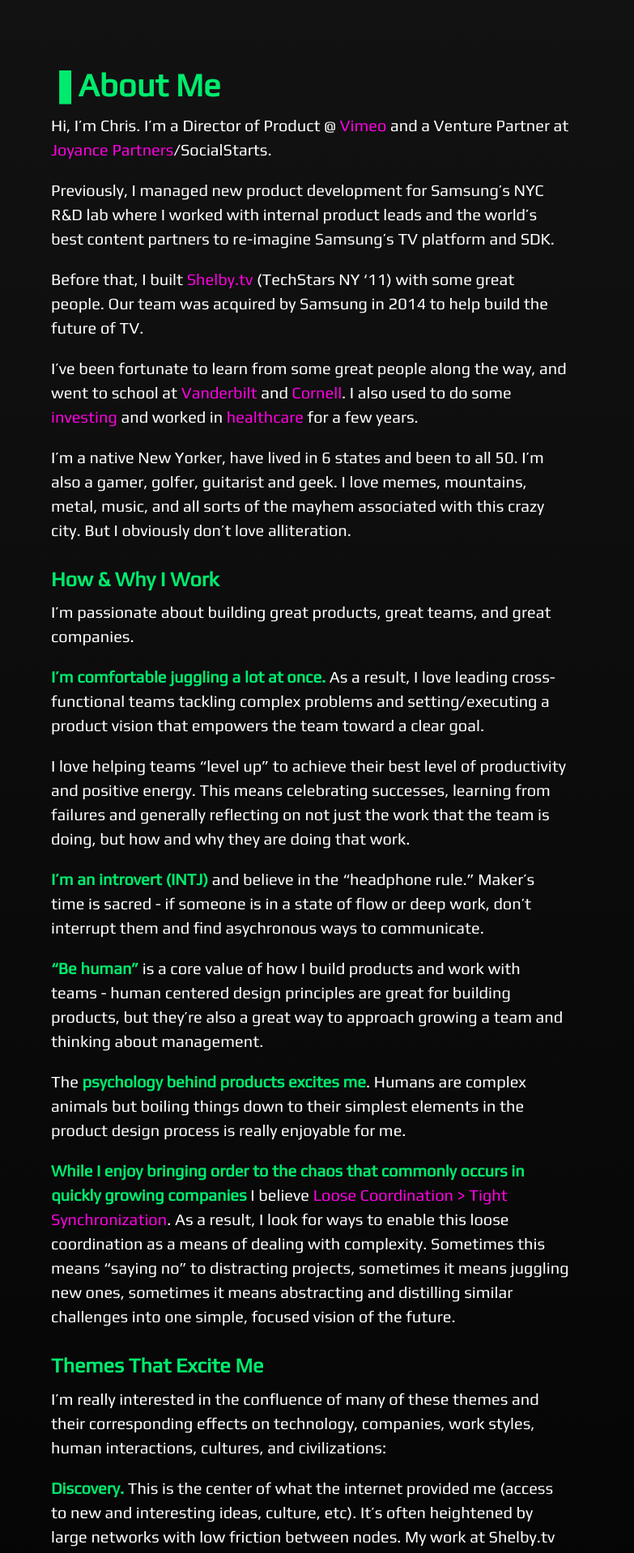
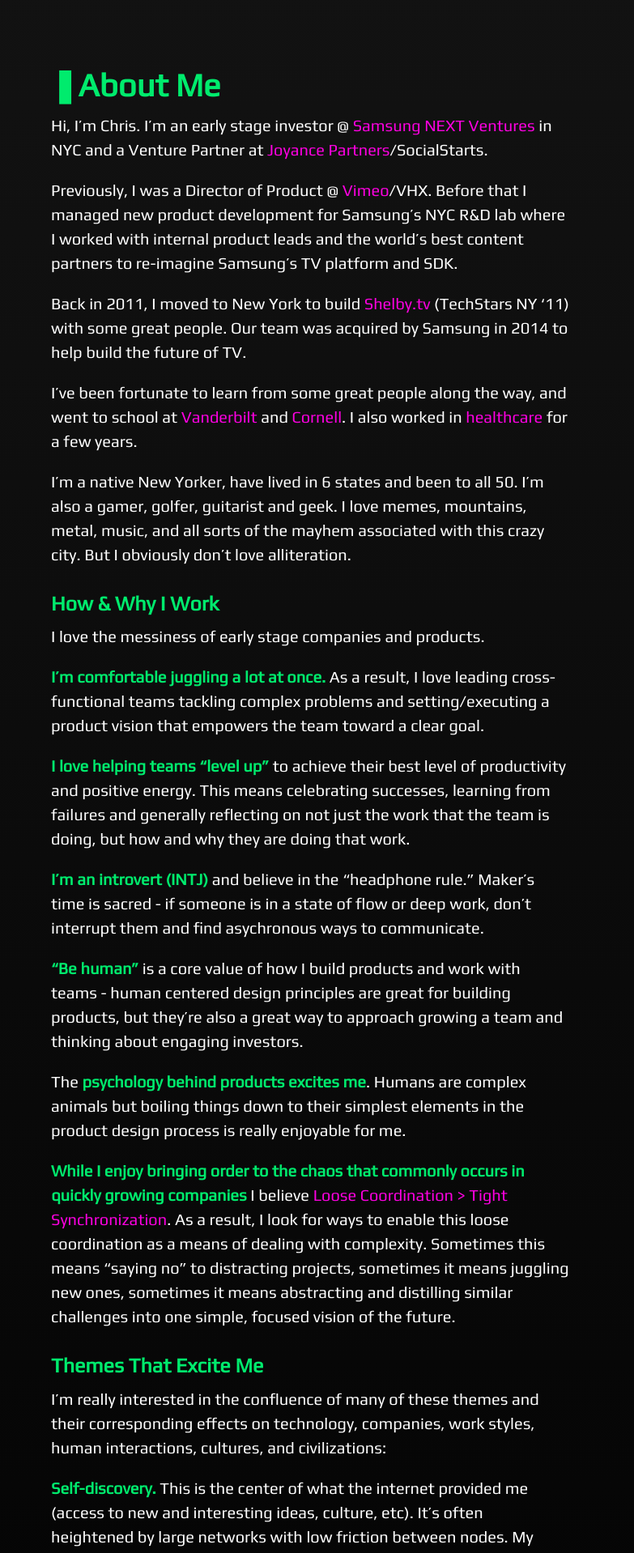
Before and after one commit to ckurdziel/ckurdziel.github.com, a Jekyll site: the page built from about.md, in a window 1280 px wide. Shown: the top 1918 px of the page at 81% size, without its empty margins (497-1280 px from the left). Built offline with Jekyll 4.4.1, drawn with Linux system fonts in a browser that asks for light colours; some of the changed text lies outside the part shown.

Commit message:
Update bio

```diff
--- a/about.md
+++ b/about.md
@@ -5,28 +5,28 @@ permalink: /about/
 tags: [about, me, chris kurdziel]
 ---
 
-Hi, I'm Chris. I'm a Director of Product @ [Vimeo][1] and a Venture Partner at [Joyance Partners][2]/SocialStarts.
+Hi, I'm Chris. I'm an early stage investor @ [Samsung NEXT Ventures][0] in NYC and a Venture Partner at [Joyance Partners][1]/SocialStarts.
 
-Previously, I managed new product development for Samsung’s NYC R&D lab where I worked with internal product leads and the world's best content partners to re-imagine Samsung’s TV platform and SDK.
+Previously, I was a Director of Product @ [Vimeo][2]/VHX. Before that I managed new product development for Samsung’s NYC R&D lab where I worked with internal product leads and the world's best content partners to re-imagine Samsung’s TV platform and SDK.
 
-Before that, I built [Shelby.tv][3] (TechStars NY '11) with some great people. Our team was acquired by Samsung in 2014 to help build the future of TV.
+Back in 2011, I moved to New York to build [Shelby.tv][3] (TechStars NY '11) with some great people. Our team was acquired by Samsung in 2014 to help build the future of TV.
 
-I've been fortunate to learn from some great people along the way, and went to school at [Vanderbilt][4] and [Cornell][5]. I also used to do some [investing][6] and worked in [healthcare][7] for a few years.
+I've been fortunate to learn from some great people along the way, and went to school at [Vanderbilt][4] and [Cornell][5]. I also worked in [healthcare][7] for a few years.
 
 I'm a native New Yorker, have lived in 6 states and been to all 50. I'm also a gamer, golfer, guitarist and geek. I love memes, mountains, metal, music, and all sorts of the mayhem associated with this crazy city. But I obviously don't love alliteration.
 
 
 ### How & Why I Work
 
-I'm passionate about building great products, great teams, and great companies.
+I love the messiness of early stage companies and products.
 
 **I'm comfortable juggling a lot at once.** As a result, I love leading cross-functional teams tackling complex problems and setting/executing a product vision that empowers the team toward a clear goal.
 
-I love helping teams “level up” to achieve their best level of productivity and positive energy. This means celebrating successes, learning from failures and generally reflecting on not just the work that the team is doing, but how and why they are doing that work.
+**I love helping teams “level up”** to achieve their best level of productivity and positive energy. This means celebrating successes, learning from failures and generally reflecting on not just the work that the team is doing, but how and why they are doing that work.
 
 **I’m an introvert (INTJ)** and believe in the "headphone rule." Maker's time is sacred - if someone is in a state of flow or deep work, don't interrupt them and find asychronous ways to communicate.
 
-**“Be human”** is a core value of how I build products and work with teams - human centered design principles are great for building products, but they're also a great way to approach growing a team and thinking about management.
+**“Be human”** is a core value of how I build products and work with teams - human centered design principles are great for building products, but they're also a great way to approach growing a team and thinking about engaging investors.
 
 The **psychology behind products excites me**. Humans are complex animals but boiling things down to their simplest elements in the product design process is really enjoyable for me.
 
@@ -37,16 +37,17 @@ The **psychology behind products excites me**. Humans are complex animals but bo
 
 I'm really interested in the confluence of many of these themes and their corresponding effects on technology, companies, work styles, human interactions, cultures, and civilizations:
 
-**Discovery.** This is the center of what the internet provided me (access to new and interesting ideas, culture, etc). It's often heightened by large networks with low friction between nodes. My work at Shelby.tv was focused a lot on video discovery as a means of addressing this larger theme of discovery.
+**Self-discovery.** This is the center of what the internet provided me (access to new and interesting ideas, culture, etc). It's often heightened by large networks with low friction between nodes. My work at Shelby.tv was focused a lot on video discovery as a means of addressing this larger theme of helping people discover new things in the world (and new things about themselves).
 
-**Human-Computer Interaction.** Steve Jobs is famously attributed to the quote [“a computer is the equivalent of a bicycle for the mind.”][9] IMO, the endgame here is a fusion of computing and the mind. Mobile technology is just one step and we have a long way to go. I've worked on HCI challenges at both Shelby.tv and Samsung.
+**Human-computer interaction.** Steve Jobs is famously attributed to the quote [“a computer is the equivalent of a bicycle for the mind.”][9] IMO, the endgame here is a fusion of computing and the mind. Mobile technology is just one step and we have a long way to go. I've worked on HCI challenges at both Shelby.tv and Samsung.
 
-**Networks & Decentralization.** Bitcoin, the blockchain, wireless mesh networks are all hot topics these days and they are a signal of where I think the internet is headed over the next decade. As mobile computing power increases and the infrastructure for these new decentralized technologies matures, I think we'll see a shift in how many of the huge networks on the web are structured (from centralized & distributed to decentralized and distributed).
+**The evolution of networks.** Bitcoin, the blockchain, wireless mesh networks are all hot topics these days and they are a signal of where I think the internet is headed over the next decade. As mobile computing power increases and the infrastructure for these new decentralized technologies matures, I think we'll see a shift in how many of the huge networks on the web are structured (from centralized & distributed to decentralized and distributed).
 
-**Efficiency, Productivity and Abstraction.** Modern development is amazing. The rise of devops, APIs, lambda functions, SDKs and containers allow for quick scaling and faster execution on new ideas. Ultimately these are extensions of core software development principles: develop code so it can be readable, reusable and execute quickly. But these principles can be applied to more than just development and they have rippling impacts on the way we work and build things. I’m interested in exploring all these possibilities and implications.
+**Automation and abstraction.** Modern software development is amazing. The rise of devops, APIs, lambda functions, SDKs and containers allow for quick scaling and faster execution on new ideas. Ultimately these are extensions of core software development principles: develop code so it can be readable, reusable and scalable. But these principles can be applied to more than just development and they have rippling impacts on the way we work and build things.
 
-[1]:	http://vimeo.com
-[2]:	http://joyancepartners.com
+[0]:  https://samsungnext.com/ventures/
+[1]:	http://joyancepartners.com
+[2]:	http://vimeo.com
 [3]:	http://shelby.tv
 [4]:	http://engineering.vanderbilt.edu/
 [5]:	http://www.johnson.cornell.edu/
```
